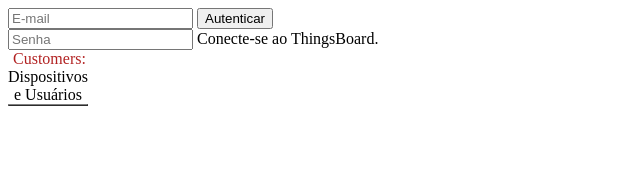
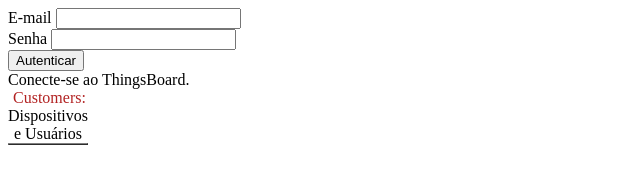
Before and after one commit to guilherme090/thingsboard-dash-pj, a plain HTML site: page index.html in a window 1280 px wide. Shown: the whole page, without its empty margins (0-640 px from the left). Drawn offline with Linux system fonts and the light colour scheme.

Commit message:
refactor: change inputs in HTML file to HTML form

```diff
--- a/index.html
+++ b/index.html
@@ -6,9 +6,21 @@
         <link rel="stylesheet" href="css/style.css">
     </head>
     <body>
-        <input type="email" id="auth-email" placeholder="E-mail" value="">
-        <input type="button" id="auth-button" value="Autenticar"> <br>
-        <input type="password" id="auth-password" placeholder="Senha" value="">
+
+        <form class="form" id="login-form">
+            <div class="form-group">
+                <label for="auth-email">E-mail</label>
+                <input type="email" id="auth-email">
+            </div>
+            <div class="form-group">
+                <label for="auth-password">Senha</label>
+                <input type="password" id="auth-password">
+            </div>
+            <div class="form-group">
+                <button type="submit" id="auth-button">Autenticar</button>
+            </div>
+        </form>
+
         <label type="information" id="info">Conecte-se ao ThingsBoard.</label>
 
         <div class="chart" id="customer-chart">
--- a/js/index.js
+++ b/js/index.js
@@ -1,13 +1,14 @@
 const emailInput = document.querySelector('#auth-email');
 const passwordInput = document.querySelector('#auth-password');
-const loginButton = document.querySelector('#auth-button');
+const loginForm = document.querySelector('#login-form');
 const infoLabel = document.querySelector('#info');
 
 import { login, token, refreshToken } from './api.js';
 import { getCustomers, customerChart } from './generate-entities/customers.js';
 import { getDevices, deviceChart, createTable, tableArray } from './generate-entities/devices.js';
 
-loginButton.onclick = async function () {
+loginForm.onsubmit = async function (event) {
+    event.preventDefault(); //otherwise the form is going to clear itself before submitting
     infoLabel.innerHTML = 'Tentando conectar-se ao ThingsBoard...';
     try{
         await login(emailInput, passwordInput, infoLabel);
@@ -30,6 +31,7 @@
         infoLabel.innerHTML = 'A conexão com o ThingsBoard falhou. Tente novamente.';
     }
 }
+
 
 // curl -X POST --header 'Content-Type: application/json' --header 'Accept: application/json' -d '{"username":"tenant@thingsboard.org", "password":"tenant"}' 'http://187.111.29.214:48080/api/auth/login'
 
```
